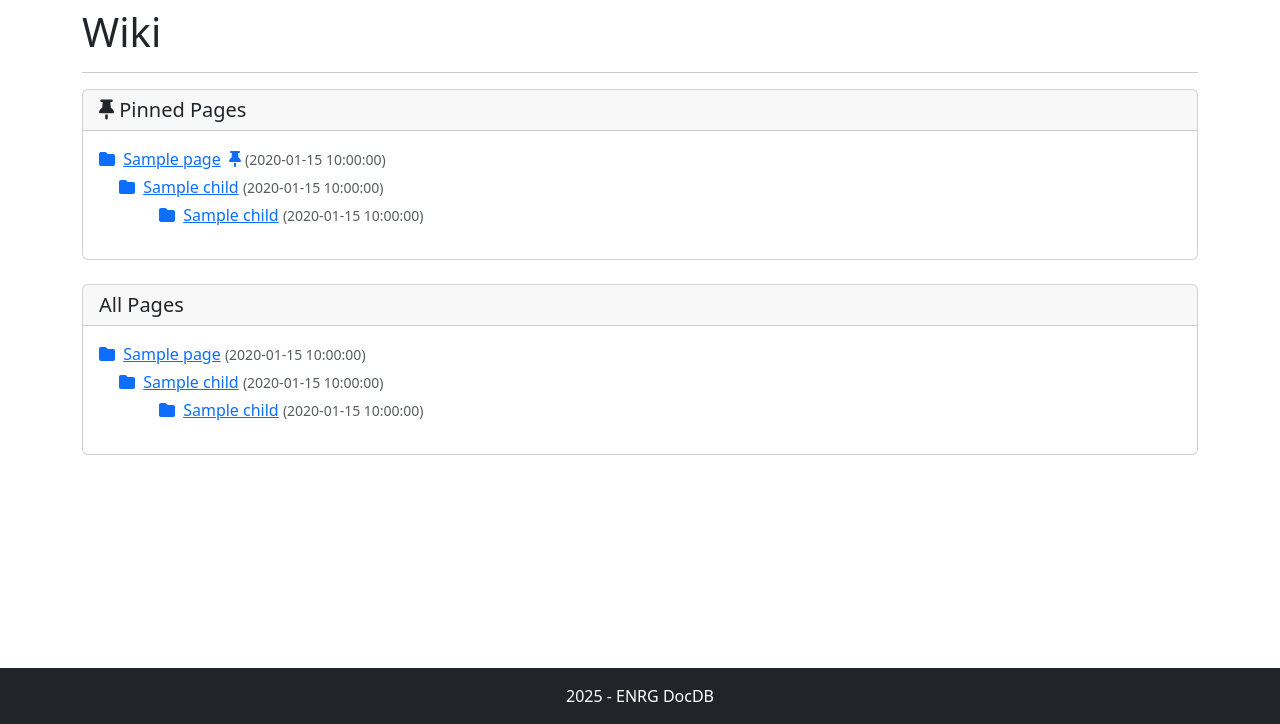
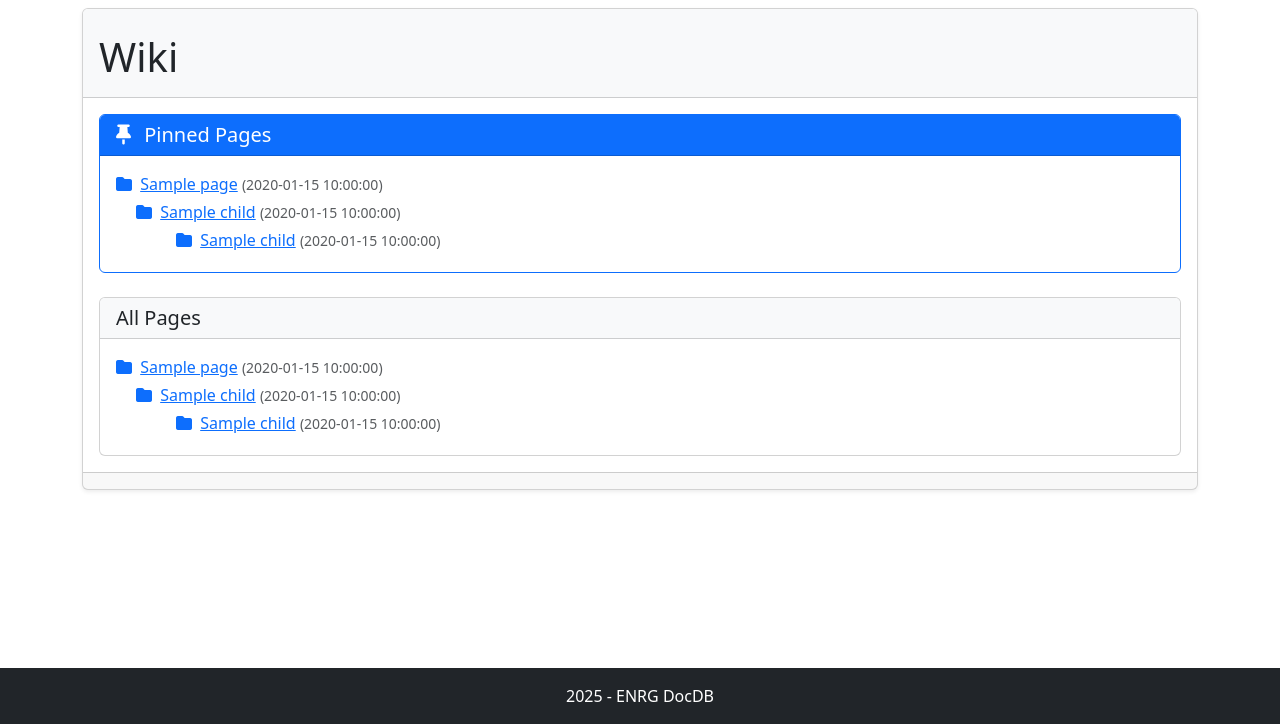
Before and after one commit to ENRG-tr/enrgdocdb, a Flask app: template src/enrgdocdb/templates/docdb/wiki/index.html in a window 1280 px wide. Shown: the part 76-800 px from the top of the page. Run offline with Flask 3, Linux system fonts and the light colour scheme; the template is opened without the code that fills it: most values are stand-ins (such as "Sample title", 1, 10 or a date in 2020); parts of the project's set-up code (start-up, migrations or seed data) failed here and were passed over; some libraries are stand-ins or nearby versions.

Commit message:
feat(wiki): improve UI components

```diff
--- a/src/enrgdocdb/templates/docdb/wiki/base_wiki.html
+++ b/src/enrgdocdb/templates/docdb/wiki/base_wiki.html
@@ -1,7 +1,6 @@
 {% extends "docdb/base.html" %}
 {% block head %}
   {{ super() }}
-  <!-- Removed CKEditor CSS -->
   <style>
     .wiki-content {
       max-width: 100%;
@@ -64,11 +63,9 @@
       overflow: auto;
     }
 
-    .ck-content pre code {
-      background: none;
-      color: inherit;
-      padding: 0;
-      border-radius: 0;
+    /* Quill styles for wiki content */
+    .ql-editor {
+      min-height: 200px;
     }
 
     .wiki-content img {
@@ -94,6 +91,8 @@
       cursor: pointer;
     }
   </style>
+  {% block wiki_head %}
+  {% endblock wiki_head %}
 {% endblock head %}
 {% block content %}
   <div class="card bg-white text-dark shadow-sm">
@@ -104,6 +103,7 @@
             <li class="breadcrumb-item">
               <a href="{{ url_for("wiki.index") }}" class="text-muted">Wiki</a>
             </li>
+            {% if breadcrumbs %}
               {% for crumb in breadcrumbs %}
                 {% if loop.last %}
                   <li class="breadcrumb-item active text-dark fw-bold" aria-current="page">{{ crumb.title }}</li>
@@ -114,14 +114,23 @@
                   </li>
                 {% endif %}
               {% endfor %}
+            {% endif %}
           </ol>
         </nav>
       {% endblock breadcrumb %}
     </div>
-    <div class="card-header bg-light d-flex justify-content-between align-items-center pt-2 pb-3">
+    <div class="card-header bg-light d-flex flex-column flex-md-row justify-content-between align-items-md-center pt-2 pb-3 gap-2">
+      <div id="wiki-header-title">
         {% block header_title %}
+          <h2 class="mb-0 text-truncate">{{ title }}</h2>
         {% endblock header_title %}
       </div>
+      <div id="wiki-header-actions" class="d-flex flex-wrap align-items-center gap-2">
+        {% block header_actions %}
+        {% endblock header_actions %}
+      </div>
+    </div>
+
     <div class="card-body">
       {% block page_content %}
       {% endblock page_content %}
--- a/src/enrgdocdb/templates/docdb/wiki/history.html
+++ b/src/enrgdocdb/templates/docdb/wiki/history.html
@@ -2,11 +2,13 @@
 {% block title %}History - {{ page.title }} - ENRG DocDB{% endblock %}
 {% block header_title %}
   <h2 class="mb-0">Revision History: {{ page.title }}</h2>
+{% endblock header_title %}
+{% block header_actions %}
   <a href="{{ url_for('wiki.view_page', slug=page.slug) }}"
      class="btn btn-primary">
-    <i class="fas fa-arrow-left"></i> Back to Page
+    <i class="fas fa-arrow-left me-1"></i> Back to Page
   </a>
-{% endblock header_title %}
+{% endblock header_actions %}
 {% block page_content %}
   {% if revisions %}
     <div class="table-responsive">
--- a/src/enrgdocdb/templates/docdb/wiki/index.html
+++ b/src/enrgdocdb/templates/docdb/wiki/index.html
@@ -1,53 +1,39 @@
-{% extends "docdb/base.html" %}
+{% extends "docdb/wiki/base_wiki.html" %}
 {% from "docdb/snippets/wiki.html" import render_page_tree %}
 {% block title %}Wiki - ENRG DocDB{% endblock %}
-{% block content %}
-  <div class="d-flex justify-content-between align-items-center">
-    <h1 class="mb-0">Wiki</h1>
-    {% if can_edit %}
-      <a href="{{ url_for("wiki.new_page") }}" class="btn btn-primary">
-        <i class="fas fa-plus"></i> Create New Page
-      </a>
-    {% endif %}
-  </div>
-  <hr>
+{% block breadcrumb %}{# Hide breadcrumb on index #}{% endblock %}
+{% block header_title %}
+  <h1 class="mb-0">Wiki</h1>
+{% endblock header_title %}
+{% block header_actions %}
+  {% if can_edit %}
+    <a href="{{ url_for("wiki.new_page") }}" class="btn btn-primary">
+      <i class="fas fa-plus me-1"></i> Create New Page
+    </a>
+  {% endif %}
+{% endblock header_actions %}
+{% block page_content %}
   {% if pinned_pages %}
-    <div class="card mb-4">
-      <div class="card-header">
+    <div class="card mb-4 border-primary">
+      <div class="card-header bg-primary text-white">
         <h5 class="mb-0">
-          <i class="fas fa-thumbtack"></i> Pinned Pages
+          <i class="fas fa-thumbtack me-2"></i> Pinned Pages
         </h5>
       </div>
       <div class="card-body">
-        <ul class="list-unstyled">
-          {% for page in pinned_pages %}
-            <li>
-              {% if page.child_pages %}
-                <i class="fas fa-folder text-primary me-1"></i>
-              {% else %}
-                <i class="fas fa-file text-muted me-1"></i>
-              {% endif %}
-              <a href="{{ url_for('wiki.view_page', slug=page.slug) }}">{{ page.title }}</a>
-              <i class="fas fa-thumbtack text-primary ms-1" title="Pinned"></i>
-              <span class="text-muted small">({{ page.updated_at or page.created_at }})</span>
-              {% if page.child_pages %}
-                <ul class="list-unstyled mt-1">
-                  {% for child in page.child_pages %}{{ render_page_tree(child, 1) }}{% endfor %}
-                </ul>
-              {% endif %}
-            </li>
-          {% endfor %}
+        <ul class="list-unstyled mb-0">
+          {% for page in pinned_pages %}{{ render_page_tree(page, 0) }}{% endfor %}
         </ul>
       </div>
     </div>
   {% endif %}
   {% if page_tree %}
     <div class="card">
-      <div class="card-header">
+      <div class="card-header bg-light">
         <h5 class="mb-0">All Pages</h5>
       </div>
       <div class="card-body">
-        <ul class="list-unstyled">
+        <ul class="list-unstyled mb-0">
           {% for page in page_tree %}{{ render_page_tree(page, 0) }}{% endfor %}
         </ul>
       </div>
@@ -55,7 +41,7 @@
   {% else %}
     <div class="alert alert-info">
       No wiki pages have been created yet.
-      {% if can_edit %}<a href="{{ url_for("wiki.new_page") }}">Create the first page</a>.{% endif %}
+      {% if can_edit %}<a href="{{ url_for("wiki.new_page") }}" class="alert-link">Create the first page</a>.{% endif %}
     </div>
   {% endif %}
-{% endblock %}
+{% endblock page_content %}
```
Also changed, not shown: src/enrgdocdb/static/js/user_files.js (+5 -2 lines), src/enrgdocdb/templates/docdb/wiki/edit.html (+40 -31 lines), src/enrgdocdb/templates/docdb/wiki/view.html (+28 -11 lines), src/enrgdocdb/templates/docdb/wiki/view_revision.html (+13 -11 lines). Lines whose indentation alone changed are shown as unchanged.
